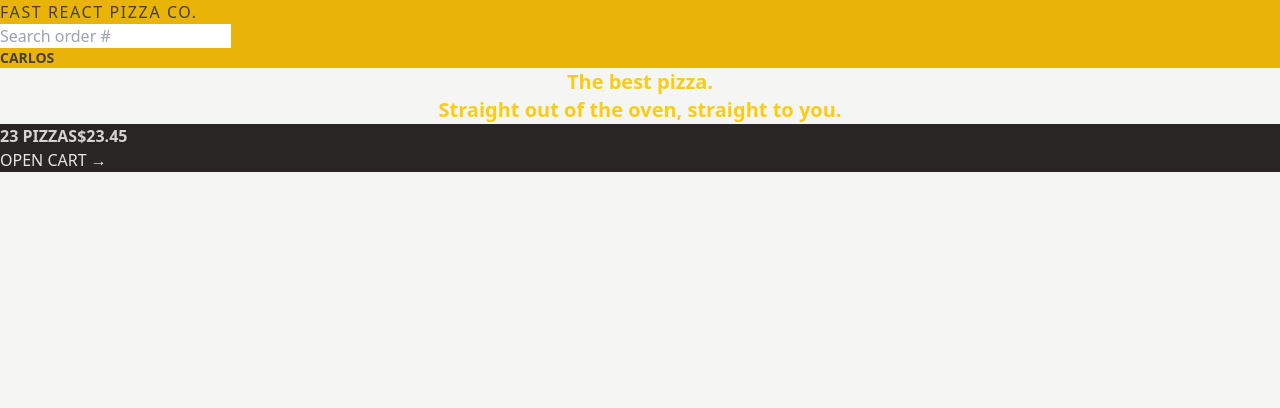
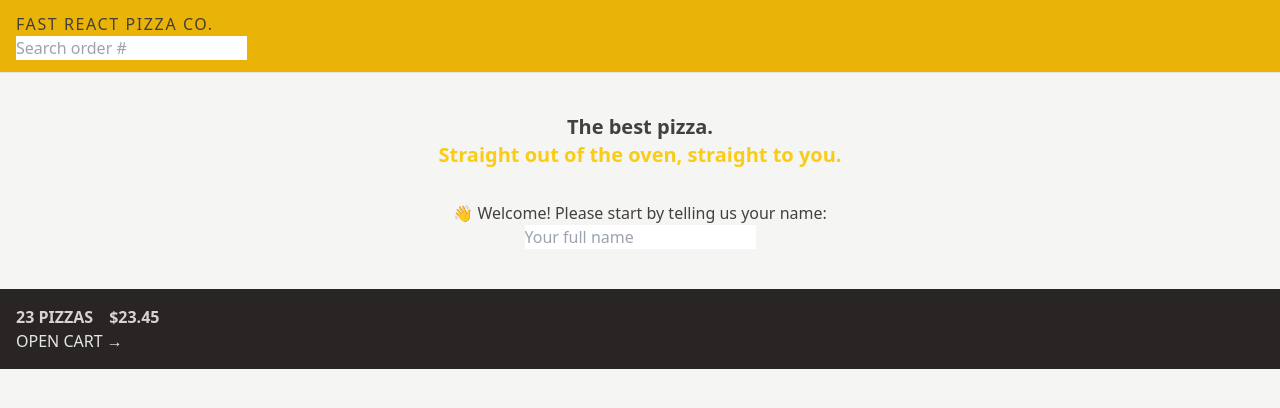
Before and after one commit to mokandev/Fast-pizza-app, a React (Vite) app: page / in a window 1280 px wide. Shown: the top 408 px of the page. Built offline with nearby package versions, Linux system fonts and the light colour scheme.

Commit message:
feat: Tailwind - The Box Model, Spacing, Borders, and Display

```diff
--- a/src/features/cart/CartOverview.tsx
+++ b/src/features/cart/CartOverview.tsx
@@ -2,8 +2,8 @@
 
 function CartOverview() {
   return (
-    <div className="bg-stone-800 uppercase text-stone-200">
-      <p className="font-semibold text-stone-300">
+    <div className="bg-stone-800 p-4 uppercase text-stone-200">
+      <p className="space-x-4 font-semibold text-stone-300">
         <span>23 pizzas</span>
         <span>$23.45</span>
       </p>
--- a/src/features/user/Username.tsx
+++ b/src/features/user/Username.tsx
@@ -1,3 +1,3 @@
 export default function Username() {
-  return <div className="text-sm font-semibold">Carlos</div>;
+  return <div className="hidden text-sm font-semibold">Carlos</div>;
 }
--- a/src/ui/Header.tsx
+++ b/src/ui/Header.tsx
@@ -4,7 +4,7 @@
 
 export default function Header() {
   return (
-    <header className="bg-yellow-500 uppercase">
+    <header className="bg-yellow-500 uppercase px-4 py-3 border-b border-stone-200">
       <Link to='/' className="tracking-widest">Fast React Pizza Co.</Link>
       <SearchOrder />
 
--- a/src/ui/Home.tsx
+++ b/src/ui/Home.tsx
@@ -1,11 +1,17 @@
+import CreateUser from "../features/user/CreateUser";
+
 function Home() {
   return (
-    <div>
-      <h1 className="text-center text-xl font-semibold text-yellow-400">
+    <div className="my-10 text-center ">
+      <h1 className="mb-8 text-xl font-semibold">
         The best pizza.
         <br />
-        Straight out of the oven, straight to you.
+        <span className="text-yellow-400">
+          Straight out of the oven, straight to you.
+        </span>
       </h1>
+
+      <CreateUser />
     </div>
   );
 }
```
